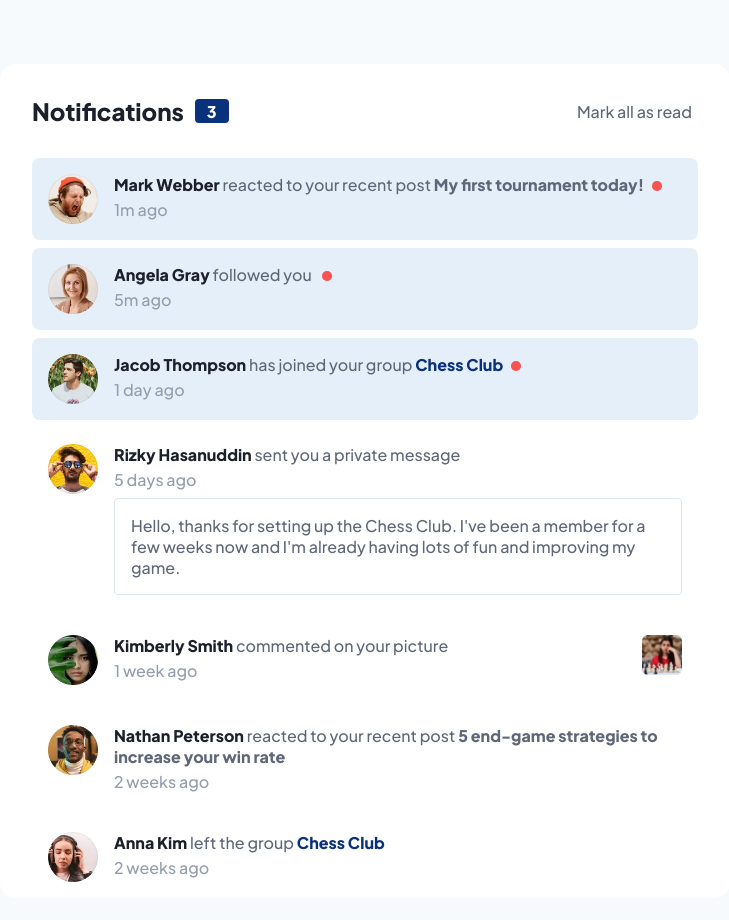
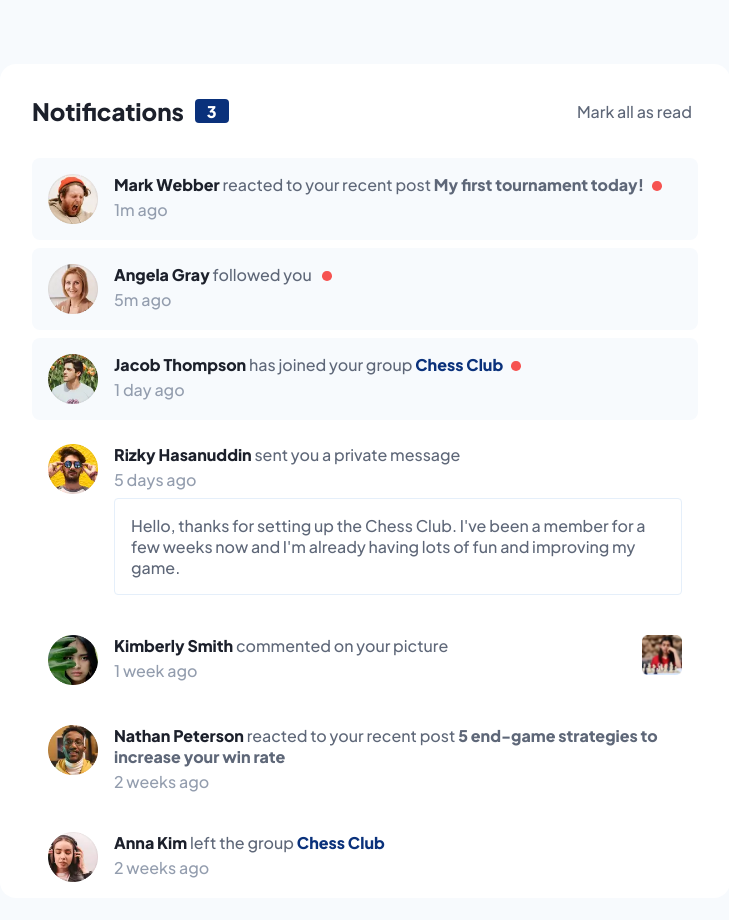
Before and after one commit to Jorge-sanchez09/notifications-page, a React (Vite) app: page / in a window 1280 px wide. Shown: the top 920 px of the page, without its empty margins (275-1004 px from the left). Built offline with nearby package versions, Linux system fonts and the light colour scheme.

Commit message:
Background-colors corregidos

```diff
--- a/src/components/Notification.jsx
+++ b/src/components/Notification.jsx
@@ -7,7 +7,7 @@ const StyledNotification = styled.li`
     gap: 1em;
     padding: 1em;
     border-radius: 0.5em;
-    background-color: ${({$readed}) => $readed ? 'var(--clr-neutral-100)' : 'var(--clr-neutral-300)'};
+    background-color: ${({$readed}) => $readed ? 'var(--clr-neutral-100)' : 'var(--clr-neutral-200)'};
     cursor: pointer;
 
     .container{
@@ -51,11 +51,11 @@ const StyledNotification = styled.li`
     .message{
         display: block;
         padding: 1em;
-        border: 1px solid var(--clr-neutral-400);
+        border: 1px solid var(--clr-neutral-300);
         border-radius: 0.25em;
 
         &:is(:hover, :focus){
-            background-color: var(--clr-neutral-400);
+            background-color: var(--clr-neutral-300);
         }
     }
 
```
